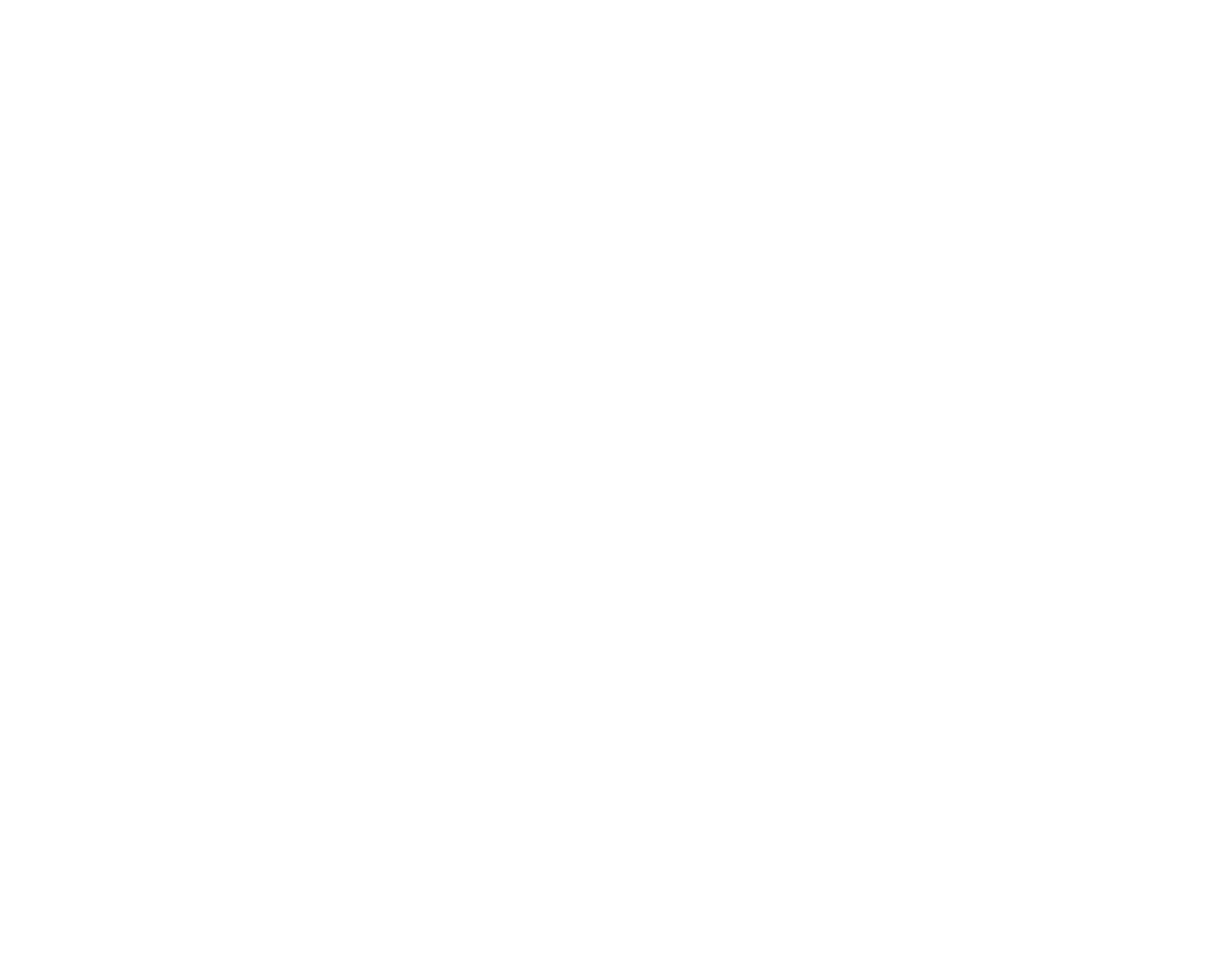
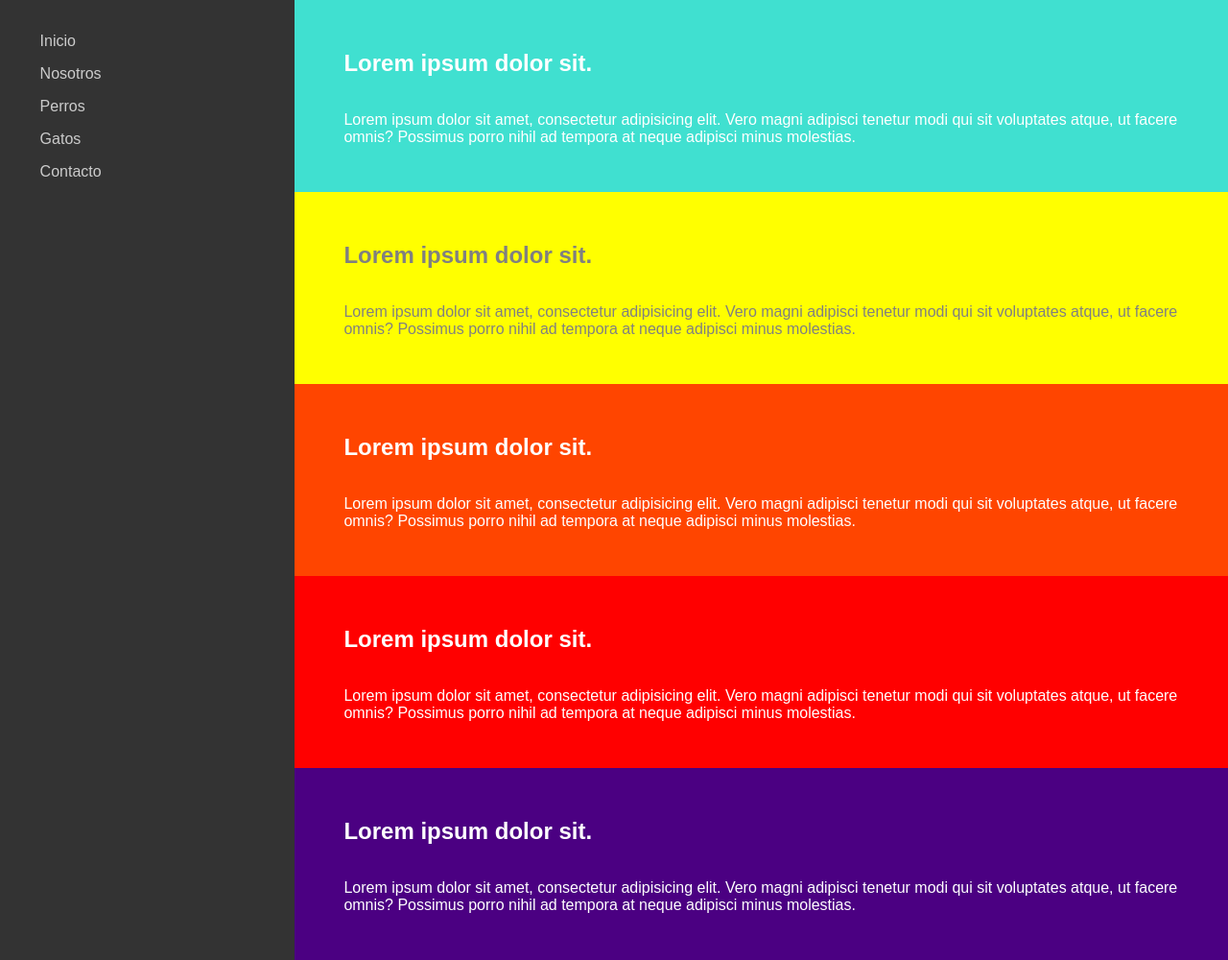
Before and after one commit to Drakeout/1.2.4-Actividad, a plain HTML site: page index.html in a window 1280 px wide. Shown: the whole page at 96% size. Before the commit the page ends 800 px from the top, so only its background shows below. Drawn offline with Linux system fonts and the light colour scheme.

Commit message:
Segundo llenado

```diff
--- /dev/null
+++ b/CSS/style.css
@@ -0,0 +1,53 @@
+body, html{
+    margin:0;
+    padding:0;
+    background-color: #333333;
+}
+
+* {
+    font-family: sans-serif;
+}
+
+
+.aside {
+    float: left;
+    background-color: #333333;
+    width: 20%;
+    height: 100%;
+    padding: 2%;
+    list-style: none;
+    margin: 0;
+}
+
+li a {
+
+    display: block;
+    width: 60px;
+    padding: 8px 16px;
+    text-decoration: none;
+    color: rgb(204, 204, 204);
+}
+
+/* Cuando se pasa el mouse sobre  */
+li a:hover{
+    color: white;
+    font-weight: bold;
+
+}
+
+.contenido {
+    width: 80%;
+    margin-left: auto;
+    margin-right: 0;
+
+}
+
+.inicio {
+    height: 25%;
+    padding-left: 5%;
+    padding-right: 5%;
+    display: flex;
+    flex-direction: column;
+    justify-content: center;
+    color: white;
+}
--- a/index.html
+++ b/index.html
@@ -3,9 +3,47 @@
     <meta charset="UTF-8">
     <meta http-equiv="X-UA-Compatible" content="IE=edge">
     <meta name="viewport" content="width=device-width, initial-scale=1.0">
+    <link rel="stylesheet" href="CSS/style.css">
     <title>Ayuda a un peludo</title>
 </head>
 <body>
+    <header>
 
+    </header>
+    <body>
+
+        <ul class="aside">
+            <li> <a href="#inicio">Inicio</a> </li>
+            <li> <a href="#nosotros">Nosotros</a> </li>
+            <li> <a href="#perros">Perros</a> </li>
+            <li> <a href="#gatos">Gatos</a> </li>
+            <li> <a href="#contacto">Contacto</a> </li>
+
+        </ul>
+
+        <section class="contenido">
+
+            <div id="inicio" class="inicio" style="background-color:turquoise;">
+                <h1>Lorem ipsum dolor sit.</h1>
+                <p>Lorem ipsum dolor sit amet, consectetur adipisicing elit. Vero magni adipisci tenetur modi qui sit voluptates atque, ut facere omnis? Possimus porro nihil ad tempora at neque adipisci minus molestias.</p>
+            </div>
+            <div id="nosotros" class="inicio" style="background-color:yellow; color: grey;">
+                <h1>Lorem ipsum dolor sit.</h1>
+                <p>Lorem ipsum dolor sit amet, consectetur adipisicing elit. Vero magni adipisci tenetur modi qui sit voluptates atque, ut facere omnis? Possimus porro nihil ad tempora at neque adipisci minus molestias.</p>
+            </div>
+            <div id="perros" class="inicio" style="background-color:orangered; ">
+                <h1>Lorem ipsum dolor sit.</h1>
+                <p>Lorem ipsum dolor sit amet, consectetur adipisicing elit. Vero magni adipisci tenetur modi qui sit voluptates atque, ut facere omnis? Possimus porro nihil ad tempora at neque adipisci minus molestias.</p>
+            </div>
+            <div id="gatos" class="inicio" style="background-color:red;">
+                <h1>Lorem ipsum dolor sit.</h1>
+                <p>Lorem ipsum dolor sit amet, consectetur adipisicing elit. Vero magni adipisci tenetur modi qui sit voluptates atque, ut facere omnis? Possimus porro nihil ad tempora at neque adipisci minus molestias.</p>
+            </div>
+            <div id="contacto" class="inicio" style="background-color:indigo;">
+                <h1>Lorem ipsum dolor sit.</h1>
+                <p>Lorem ipsum dolor sit amet, consectetur adipisicing elit. Vero magni adipisci tenetur modi qui sit voluptates atque, ut facere omnis? Possimus porro nihil ad tempora at neque adipisci minus molestias.</p>
+            </div>
+        </section>
+    </body>
 </body>
 </html>
```
